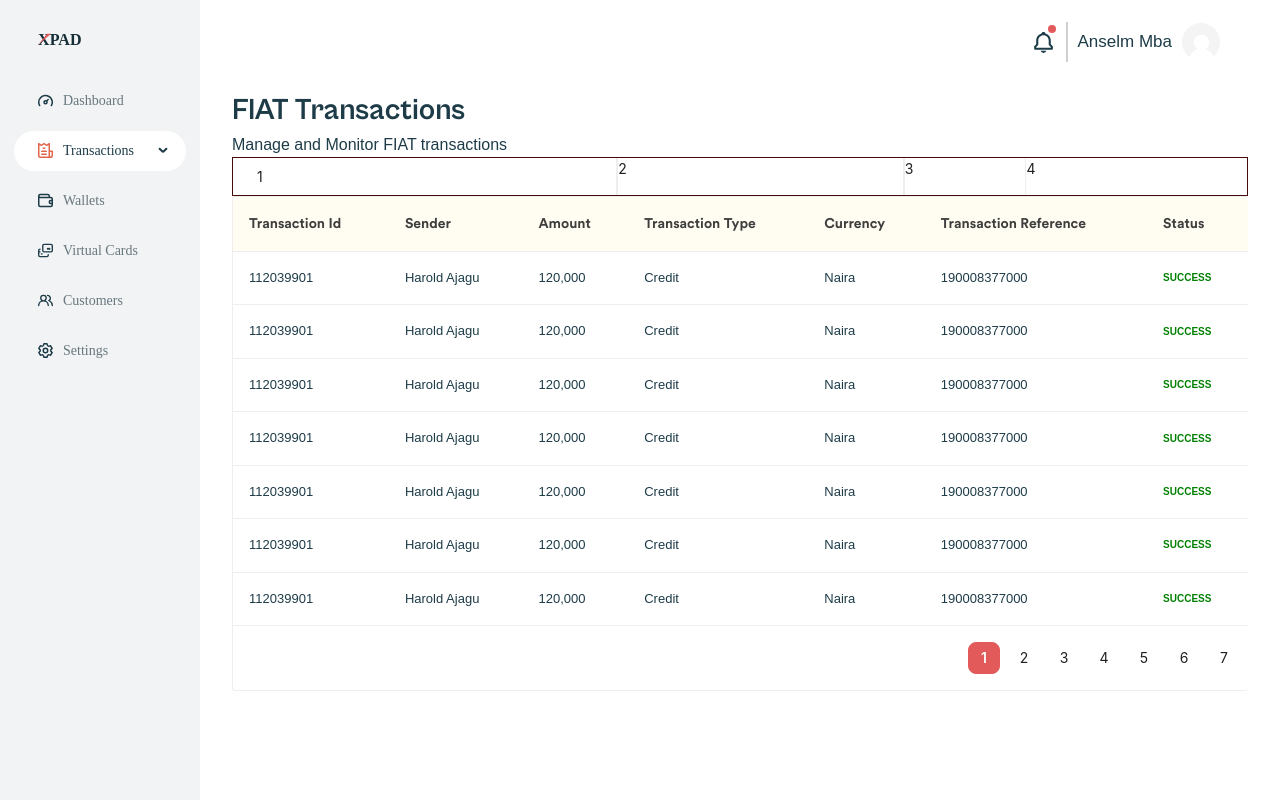
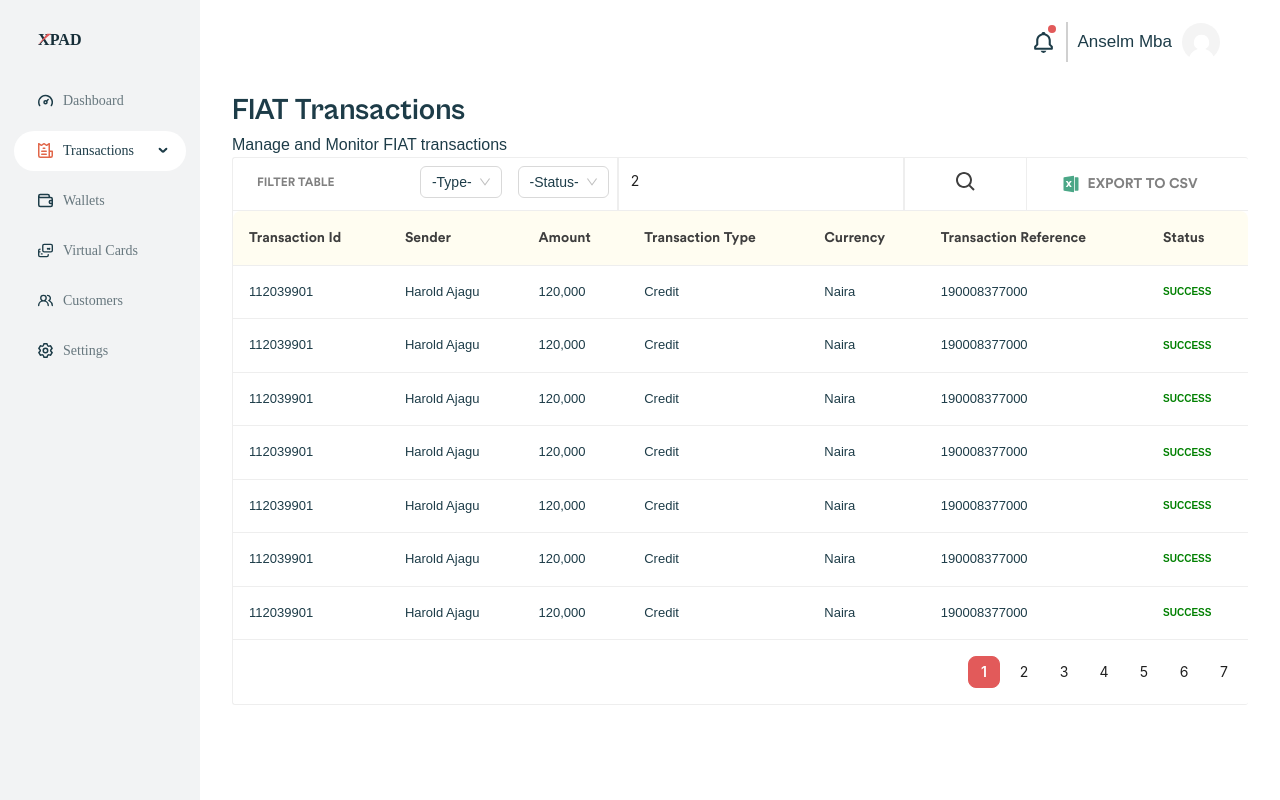
Before and after one commit to Juliet-chime/gigxpadoffice, a React (Create React App) app: page /transactions in a window 1280 px wide. Built offline with nearby package versions, Linux system fonts and the light colour scheme.

Commit message:
add table filter header

```diff
--- a/src/components/fields/style.js
+++ b/src/components/fields/style.js
@@ -6,7 +6,8 @@ export const FieldStyle = styled(Input)`
 background-color:${props => props.bg || 'transparent'} !important;
 border: ${props => props.border || 'none'} !important;
 height: ${props => props.height || '3.125rem'}!important;
-border-radius: ${props => props.br || '0.75rem'}!important;
+color: ${props => props.color || 'black'}!important;
+border-radius: ${props => props.radius || '0.75rem'}!important;
 `
 
 export const BtnStyle = styled(Button)`
--- a/src/components/table/CustomTable.js
+++ b/src/components/table/CustomTable.js
@@ -1,8 +1,9 @@
 import React from 'react'
 import { Table } from 'antd';
 import { TableWrapperStyles } from './style';
+import CustomTableHeader from './CustomTableHeader';
 
-const CustomTable = ({columns,data,...props}) => {
+const CustomTable = ({columns,data,assest,type,status,...props}) => {
 
       const itemRender = (_, type, originalElement) => {
         console.log(type, "a");
@@ -16,6 +17,7 @@ const CustomTable = ({columns,data,...props}) => {
       };
   return (
     <TableWrapperStyles>
+       <CustomTableHeader assest={assest} type={type} status={status}/>
         <Table
         columns={columns}
         dataSource={data}
--- a/src/components/table/CustomTableHeader.js
+++ b/src/components/table/CustomTableHeader.js
@@ -4,9 +4,11 @@ import { CustomHeaderStyle } from './style'
 import CustomSelect from '../fields/CustomSelect'
 import { RiFileExcel2Fill } from 'react-icons/ri'
 import { BiSearch } from 'react-icons/bi'
-import {FaTimes} from 'react-icons/fa'
+import { FaTimes } from 'react-icons/fa'
+import CustomInputField from '../fields/CustomField'
+import { color } from '../../assets/color'
 
-const CustomTableHeader = () => {
+const CustomTableHeader = ({assest, type,status}) => {
 
     const [showSearch, setShowSearch] = useState(false)
     const typeOptions = [
@@ -40,187 +42,57 @@ const CustomTableHeader = () => {
     };
     return (
         <CustomHeaderStyle>
-            <Row className='border border-red-950 px-0 lg:px-4 xl:px-4'>
-            <Col xs={24} sm={24} md={9} lg={9} xl={9} className='border-r border-lightash p-0 lg:p-2 xl:p-2'>1</Col>
-            <Col xs={24} sm={24} md={7} lg={7} xl={7} className='p-3 sm:p-0 xs:p-0 border-l border-r border-lightash'>
-                2
-                </Col>
-                <Col xs={24} sm={24} md={3} lg={3} xl={3} className='p-3 sm:p-0 xs:p-0 border-l border-r border-lightash'>3</Col>
-                <Col xs={24} sm={24} md={5} lg={5} xl={5} className='p-4 xs:p-0 sm:p-0'>4</Col>
-            </Row>
-
-            {/* <Row className='border border-red-950 px-0 lg:px-4 xl:px-4'>
-                <Col xs={24} sm={24} md={9} lg={9} xl={9} className='border-r border-lightash p-0 lg:p-2 xl:p-2'>
-                {!showSearch ?
-                            <div className='flex flex-col md:flex-row lg:flex-row xl:flex-row items-start justify-between'>
+            <Row className='px-0 lg:px-4 xl:px-4'>
+                <Col xs={24} sm={24} md={9} lg={9} xl={9} className='border-r border-lightash p-0 md:p-2 lg:p-2 xl:p-2 mb-8 md:mb-0 lg:mb-0 xl:mb-0'>
+                    {!showSearch ? <div className='flex items-start lg:items-center xl:items-center justify-between'>
                         <h2 className='hidden lg:block xl:block font-bold text-sm sm:text-xs xs:text-xs text-filterColor font-circular'>FILTER TABLE</h2>
-                                <div className='flex items-start lg:items-center xl:items-center gap-2'>
-                                    <CustomSelect
+                        <div className='flex items-start lg:items-center xl:items-center gap-4'>
+                            {assest && <CustomSelect
+                                defaultValue="-Asset-"
+                                options={typeOptions}
+                                onChange={handleChange}
+                            />}
+                           {type &&  <CustomSelect
                                 defaultValue="-Type-"
                                 options={typeOptions}
                                 onChange={handleChange}
-                                        style={{
-                                            width: 120,
-                                        }}
-                                        />
-                                    <CustomSelect
+                            />}
+                            {
+                                status && <CustomSelect
                                 defaultValue="-Status-"
                                 options={successOptions}
                                 onChange={handleChange}
-                                        style={{
-                                            width: 120,
-                                        }}
                             />
+                            }
                         </div>
-                            </div> : <div>search</div>}
+                        <div className='flex md:hidden lg:hidden xl:hidden text-search items-center justify-end cursor-pointer' onClick={() => setShowSearch(!showSearch)}>
+                            <p className='text-2xl'><BiSearch /></p>
+                        </div>
+                    </div> : <div className='relative bg-tableInput'>
+                        <CustomInputField radius='0px' placeholder='Search Table' prefix={<BiSearch fontSize={18} color={color.mainColor} />} height='2.5rem' />
+                        <FaTimes className='flex md:hidden lg:hidden xl:hidden absolute right-4 top-3 text-lg cursor-pointer' onClick={() => setShowSearch(false)} />
+                    </div>}
                 </Col>
-                <Col xs={24} sm={24} md={7} lg={7} xl={7} className='p-3 sm:p-0 xs:p-0 border-l border-r border-lightash'>
+                <Col xs={14} sm={14} md={7} lg={7} xl={7} className='p-0 lg:p-3 xl:p-3 border-0 md:border-l lg:border-l xl:border-l md:border-r lg:border-r xl:border-r border-lightash'>
                     2
                 </Col>
-                <Col xs={24} sm={24} md={3} lg={3} xl={3} className='p-3 sm:p-0 xs:p-0 border-l border-r border-lightash'>
+                <Col xs={0} sm={0} md={3} lg={3} xl={3} className='p-0 md:p-3 lg:p-3 xl:p-3 border-0 md:border-l lg:border-l xl:border-l md:border-r lg:border-r xl:border-r border-lightash'>
+
                     <div className='text-search flex items-center justify-center cursor-pointer' onClick={() => setShowSearch(!showSearch)}>
-                        {showSearch ? <p className='flex items-center gap-2 text-lg'><FaTimes/>Cancel</p> : <p className='text-2xl'><BiSearch/></p>}
+                        {showSearch ? <p className='flex items-center gap-2 text-lg'><FaTimes />Cancel</p> : <p className='text-2xl'><BiSearch /></p>}
                     </div>
-
                 </Col>
-                <Col xs={24} sm={24} md={5} lg={5} xl={5} className='p-4 xs:p-0 sm:p-0'>
+                <Col xs={10} sm={10} md={5} lg={5} xl={5} className='p-0 md:p-3 lg:p-4 xl:p-4'>
                     <div className='cursor-pointer'>
                         <p className='flex items-center justify-center gap-2'>
                             <span><RiFileExcel2Fill color='#4BA787' fontSize={18} /> </span>
-                    <span className='font-bold text-sm sm:text-xs xs:text-xs text-filterColor font-circular'>EXPORT TO CSV</span>
+                            <span className='font-bold text-xs lg:text-sm xl:text-sm text-filterColor font-circular'>EXPORT TO CSV</span>
                         </p>
                     </div>
                 </Col>
-            </Row> */}
+            </Row>
         </CustomHeaderStyle>
     )
 }
 
 export default CustomTableHeader
-
-
-
-
-  {/* <Row>
-                <Col xs={24} sm={24} md={10} lg={10} xl={10}>
-                    <div className='border border-red-950 p-3'>
-                        {!showSearch ?
-                            <div className='flex items-center justify-between border-r border-lightash'>
-                                <h2 className='font-bold text-sm sm:text-xs xs:text-xs text-filterColor font-circular'>FILTER TABLE</h2>
-                                <div className='flex items-center gap-2'>
-                                    <CustomSelect
-                                        defaultValue="-Type-"
-                                        options={typeOptions}
-                                        onChange={handleChange}
-                                        style={{
-                                            width: 120,
-                                        }} />
-                                    <CustomSelect
-                                        defaultValue="-Status-"
-                                        options={successOptions}
-                                        onChange={handleChange}
-                                        style={{
-                                            width: 120,
-                                        }} />
-                                </div>
-                            </div> : <div>search</div>}
-                    </div>
-                </Col>
-
-
-
-
-
-                <Col xs={24} sm={24} md={9} lg={9} xl={9}>
-                    <div className='border border-red-950 p-3'>sdf</div>
-                    <div className='border border-red-900 flex items-center justify-between px-4'>
-                        <div className='border border-blue-900 '>2332343</div>
-                        <div className='border border-green-900 flex items-center justify-between '>
-                            <div>
-                                <BiSearch/>
-                            </div>
-                            <div>
-
-                                <p><RiFileExcel2Fill/> EXPORT TO CSV</p>
-                            </div>
-                        </div>
-                    </div>
-                </Col>
-
-
-
-
-
-
-
-
-
-                <Col xs={24} sm={24} md={5} lg={5} xl={5}>
-                <Row className='border border-red-950 p-3'>
-                <Col span={12} className='border border-blue-950'>
-                {showSearch ? <div className='border-r border-lightash text-search cursor-pointer'>
-                               Cancel
-                            </div> :<div className='border-r border-lightash text-2xl flex items-center justify-center text-search cursor-pointer' onClick={() => setShowSearch(true)}>
-                                <BiSearch/>
-                            </div>}
-                </Col>
-                <Col span={12} className='border border-blue-950'>
-                <div>
-                            <p className='flex items-center justify-center gap-2 cursor-pointer'>
-                        <span><RiFileExcel2Fill color='#4BA787' /> </span>
-                    <span className='font-bold text-sm sm:text-xs xs:text-xs text-filterColor font-circular'>EXPORT TO CSV</span>
-                    </p>
-                            </div>
-                </Col>
-                </Row>
-
-
-
-
-
-
-
-
-
-
-
-
-
-
-
-
-                    <Row className='border border-red-950'>
-                        <Col span={12} className='border border-blue-950'>
-                        {showSearch ? <div className='border-r border-lightash text-2xl text-search cursor-pointer'>
-                               <div onClick={()=>setShowSearch(false)}>Cancel</div>
-                            </div> :<div className='p-3 border-r border-lightash text-2xl flex items-center justify-center text-search cursor-pointer' onClick={() => setShowSearch(true)}>
-                                <BiSearch/>
-                            </div>}
-                        </Col>
-                        <Col span={12} className='border border-green-950'>
-                            <div>
-                            <p className='flex items-center justify-start cursor-pointer'>
-                        <span><RiFileExcel2Fill color='#4BA787' fontSize={18} /> </span>
-                    <span className='font-bold text-sm sm:text-xs xs:text-xs text-filterColor font-circular'>EXPORT TO CSV</span>
-                    </p>
-                            </div>
-                        </Col>
-                    </Row>
-
-
-
-                    <div>
-                        <div className='border border-green-900 flex items-center justify-between'>
-                            {showSearch ? <div className='p-3 border-r border-lightash text-2xl text-search cursor-pointer'>
-                               <div onClick={()=>setShowSearch(false)}>Cancel</div>
-                            </div> :<div className='p-3 border-r border-lightash text-2xl flex items-center justify-center text-search cursor-pointer' onClick={() => setShowSearch(true)}>
-                                <BiSearch/>
-                            </div>}
-                    <p className='flex items-center justify-start gap-3 p-3 cursor-pointer'>
-                        <span><RiFileExcel2Fill color='#4BA787' fontSize={18} /> </span>
-                    <span className='font-bold text-sm sm:text-xs xs:text-xs text-filterColor font-circular'>EXPORT TO CSV</span>
-                    </p>
-                        </div>
-                    </div>
-                </Col>
-            </Row> */}
--- a/src/components/table/style.js
+++ b/src/components/table/style.js
@@ -7,8 +7,5 @@ border-radius: 3px;
 `
 
 export const CustomHeaderStyle = styled('div')`
-/* border: solid red;
-display: flex;
-justify-content: space-between;
-align-items: center; */
+border-bottom: solid 1px #eeeeee;
 `
--- a/src/pages/transactions/Transaction.js
+++ b/src/pages/transactions/Transaction.js
@@ -1,7 +1,6 @@
 import React from 'react'
 import CustomTable from '../../components/table/CustomTable'
 import Dashboardheader from '../../components/dashboardComponents/Dashboardheader'
-import CustomTableHeader from '../../components/table/CustomTableHeader';
 
 const Transaction = () => {
 
@@ -71,10 +70,11 @@ const Transaction = () => {
        componentName={'FIAT Transactions'}
        label={'Manage and Monitor FIAT transactions'}
        />
-       <CustomTableHeader/>
       <CustomTable
       data={data}
       columns={columns}
+      type
+      status
       onRow={(record, rowIndex) => {
         return {
           onClick: (event) => {console.log({record,rowIndex,event},'clicked')}, // click row
--- a/tailwind.config.js
+++ b/tailwind.config.js
@@ -13,7 +13,8 @@ module.exports = {
         'transfer':'#FFE579',
         'filterColor':'#808080',
         'search':'#3E3E3E',
-        'lightash':'#EEEEEE'
+        'lightash':'#EEEEEE',
+        'tableInput':'#F7F7F7'
       },
 
     },
```
Also changed, not shown: src/assets/css/App.css (+0 -27 lines). Lines whose indentation alone changed are shown as unchanged.
